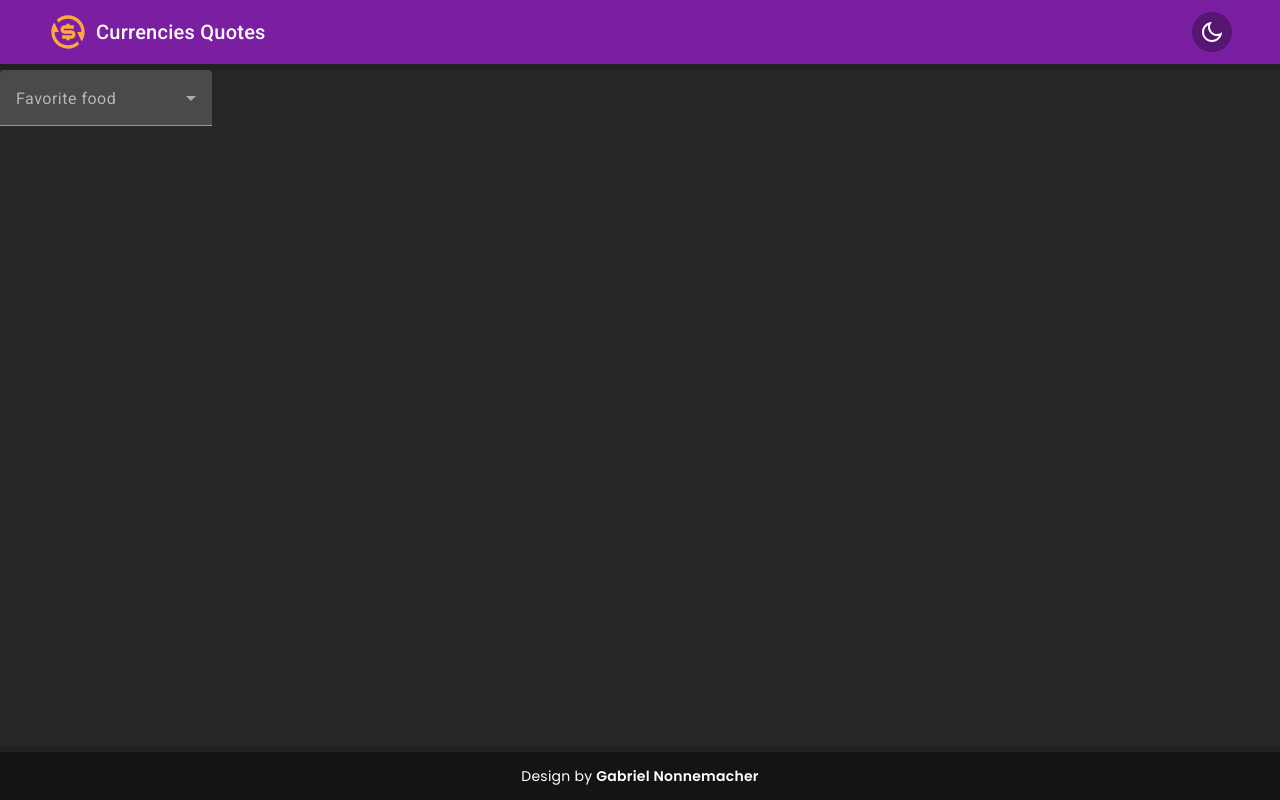
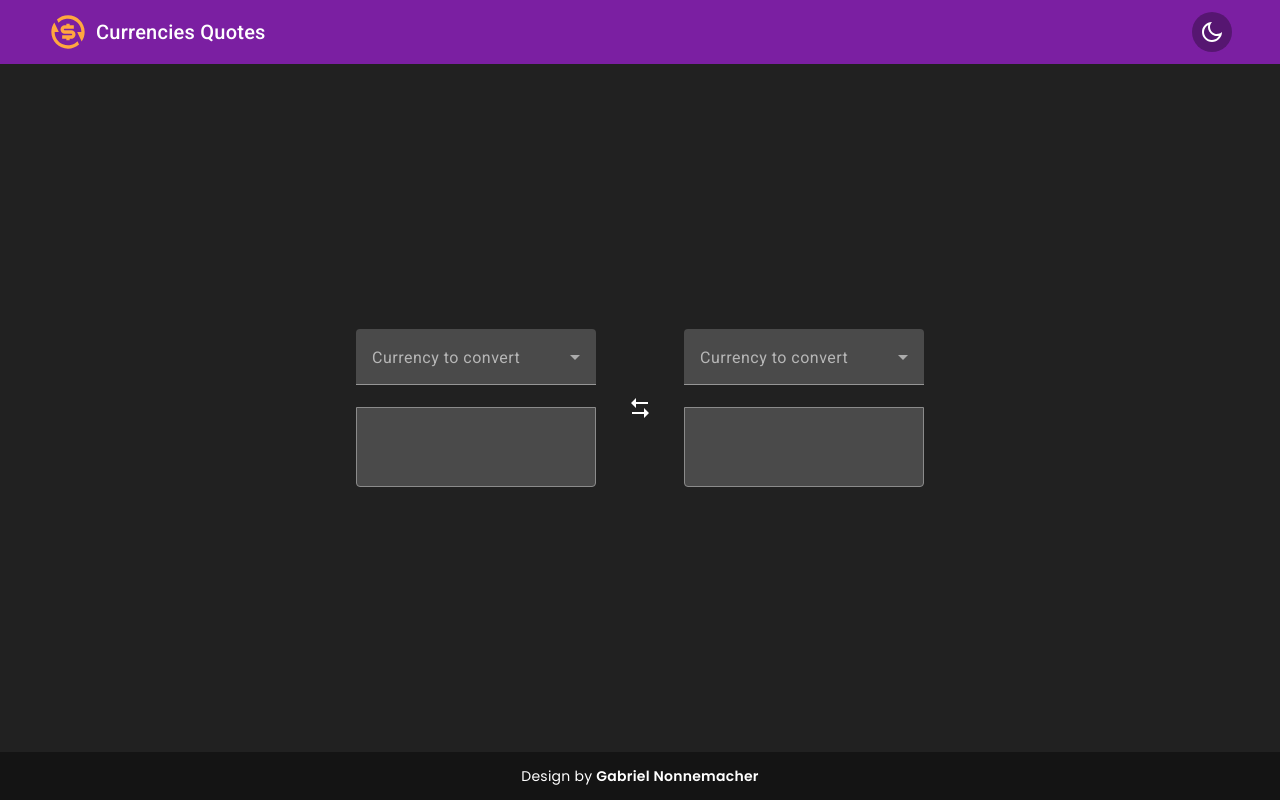
Before and after one commit to GabrielNonnemacher/currencies-quotes, an Angular app: page / in a window 1280 px wide. Built offline with nearby package versions, Linux system fonts and the light colour scheme.

Commit message:
Task #12 - estilização do input de numero

```diff
--- a/src/app/components/inputs/input-number/input-number.component.scss
+++ b/src/app/components/inputs/input-number/input-number.component.scss
@@ -0,0 +1,25 @@
+@import "src/styles.scss";
+
+input {
+    height: 80px;
+    width: 100%;
+    background-color: #4a4a4a;
+    border: 1px solid #8b8b8b;
+    color: $white-100;
+    font-family: $font-1;
+    font-size: 32px;
+    border-bottom-left-radius: 4px;
+    border-bottom-right-radius: 4px;
+    text-align: center;
+}
+
+input::-webkit-inner-spin-button,
+input::-webkit-outer-spin-button {
+    -webkit-appearance: none;
+}
+
+input:focus {
+    border: 1px solid #7b1fa2;
+    outline: none;
+    background-color: #424242;
+}
--- a/src/app/components/inputs/select/select.component.html
+++ b/src/app/components/inputs/select/select.component.html
@@ -1,5 +1,5 @@
-<mat-form-field>
-    <mat-label>Favorite food</mat-label>
+<mat-form-field class="body">
+    <mat-label>Currency to convert</mat-label>
     <mat-select>
         <mat-option *ngFor="let food of foods" [value]="food">{{food}}</mat-option>
     </mat-select>
--- a/src/app/components/inputs/select/select.component.scss
+++ b/src/app/components/inputs/select/select.component.scss
@@ -0,0 +1,3 @@
+.body {
+    width: 100%;
+}
--- a/src/app/components/screen-conversion/screen-conversion.component.html
+++ b/src/app/components/screen-conversion/screen-conversion.component.html
@@ -1,9 +1,16 @@
 <section class="body">
-    <div class="money-init">
+    <div class="container-select">
         <quote-select></quote-select>
+        <quote-input-number></quote-input-number>
     </div>
 
-    <div class="money-conversion">
+    <div class="symbol-reverse">
+        <img src="{{iconConvertion()}}"
+             alt="Icon of convertion">
+    </div>
 
+    <div class="container-select">
+        <quote-select></quote-select>
+        <quote-input-number></quote-input-number>
     </div>
 </section>
--- a/src/app/components/screen-conversion/screen-conversion.component.scss
+++ b/src/app/components/screen-conversion/screen-conversion.component.scss
@@ -1,5 +1,22 @@
 .body {
-    height: calc(100vh - 124px);
     width: 100%;
-    background-color: rgb(39, 39, 39);
+    display: flex;
+    align-items: center;
+    justify-content: center;
+    padding: 0 48px;
 }
+
+.container-select {
+    display: flex;
+    flex-direction: column;
+    width: 240px;
+}
+
+.symbol-reverse {
+    width: 40px;
+    margin: 0px 24px;
+    display: flex;
+    align-items: center;
+    justify-content: center;
+    color: white;
+}
--- a/src/app/components/screen-conversion/screen-conversion.component.ts
+++ b/src/app/components/screen-conversion/screen-conversion.component.ts
@@ -1,4 +1,5 @@
-import { Component } from '@angular/core';
+import { Component, signal } from '@angular/core';
+import { URL_HELPER } from 'src/app/helpers/constants/url.constant';
 
 @Component({
   selector: 'quote-screen-conversion',
@@ -6,5 +7,5 @@ import { Component } from '@angular/core';
   styleUrls: ['./screen-conversion.component.scss']
 })
 export class ScreenConversionComponent {
-
+  iconConvertion = signal<string>(URL_HELPER.icons.convertion);
 }
--- /dev/null
+++ b/src/app/helpers/constants/currencies.constant.ts
@@ -0,0 +1,3 @@
+export const CURRENCIES = {
+
+}
--- a/src/app/helpers/constants/url.constant.ts
+++ b/src/app/helpers/constants/url.constant.ts
@@ -2,6 +2,7 @@ export const URL_HELPER = {
     icons: {
         themeDark: '../../../../assets/images/moon.svg',
         themeLight: '../../../../assets/images/sun.svg',
-        logoHeader: '../../../../assets/images/logo.svg'
+        logoHeader: '../../../../assets/images/logo.svg',
+        convertion: '../../../../assets/images/convertion.svg'
     }
 }
--- a/src/styles.scss
+++ b/src/styles.scss
@@ -2,7 +2,14 @@
 
 $font-1: 'Poppins', sans-serif;
 
+$white-100: rgb(255, 255, 255);
 $black-200: rgb(33, 33, 33);
+
+* {
+    margin: 0;
+    padding: 0;
+    box-sizing: border-box;
+}
 
 html,
 body {
```
Also changed, not shown: src/assets/images/convertion.svg (added).
